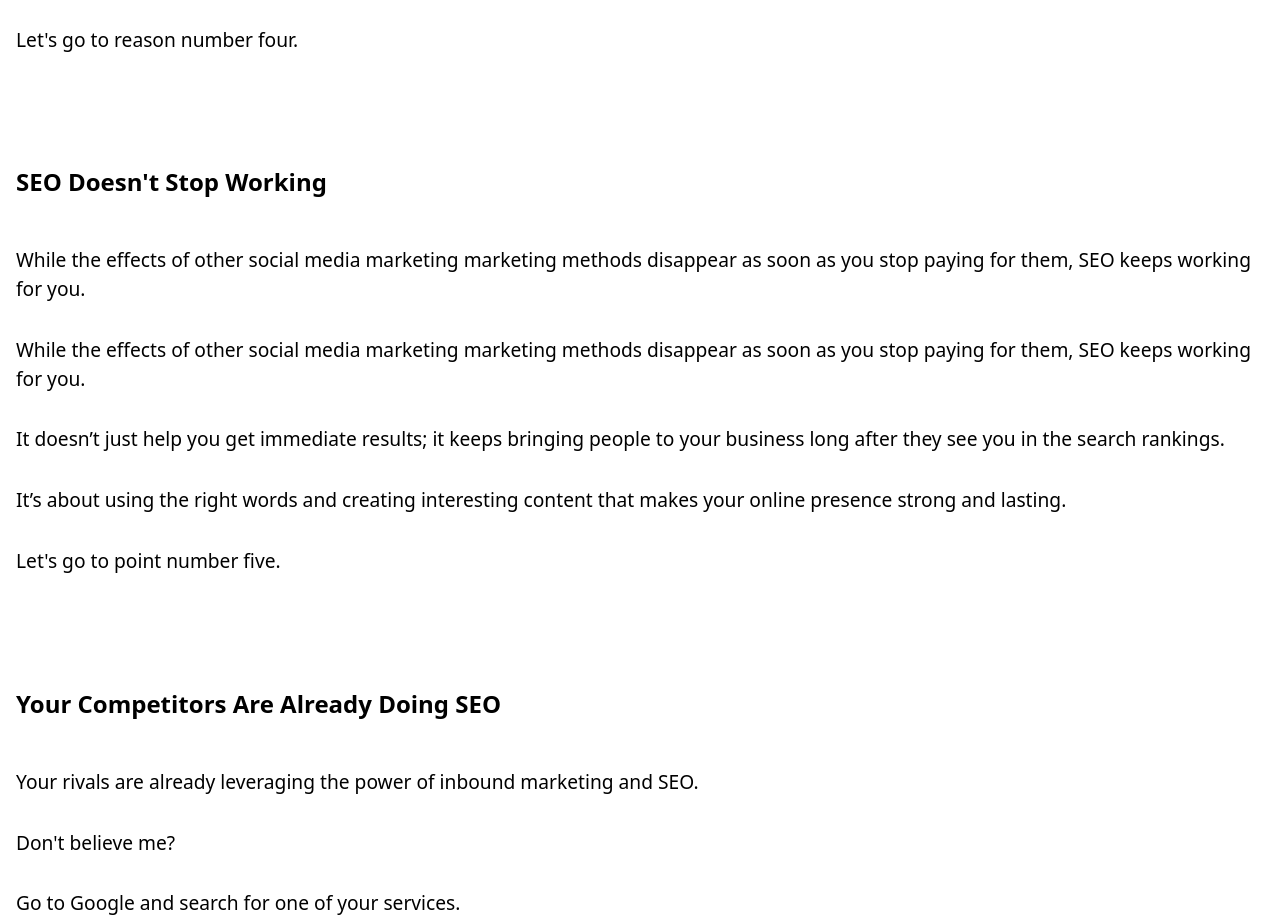
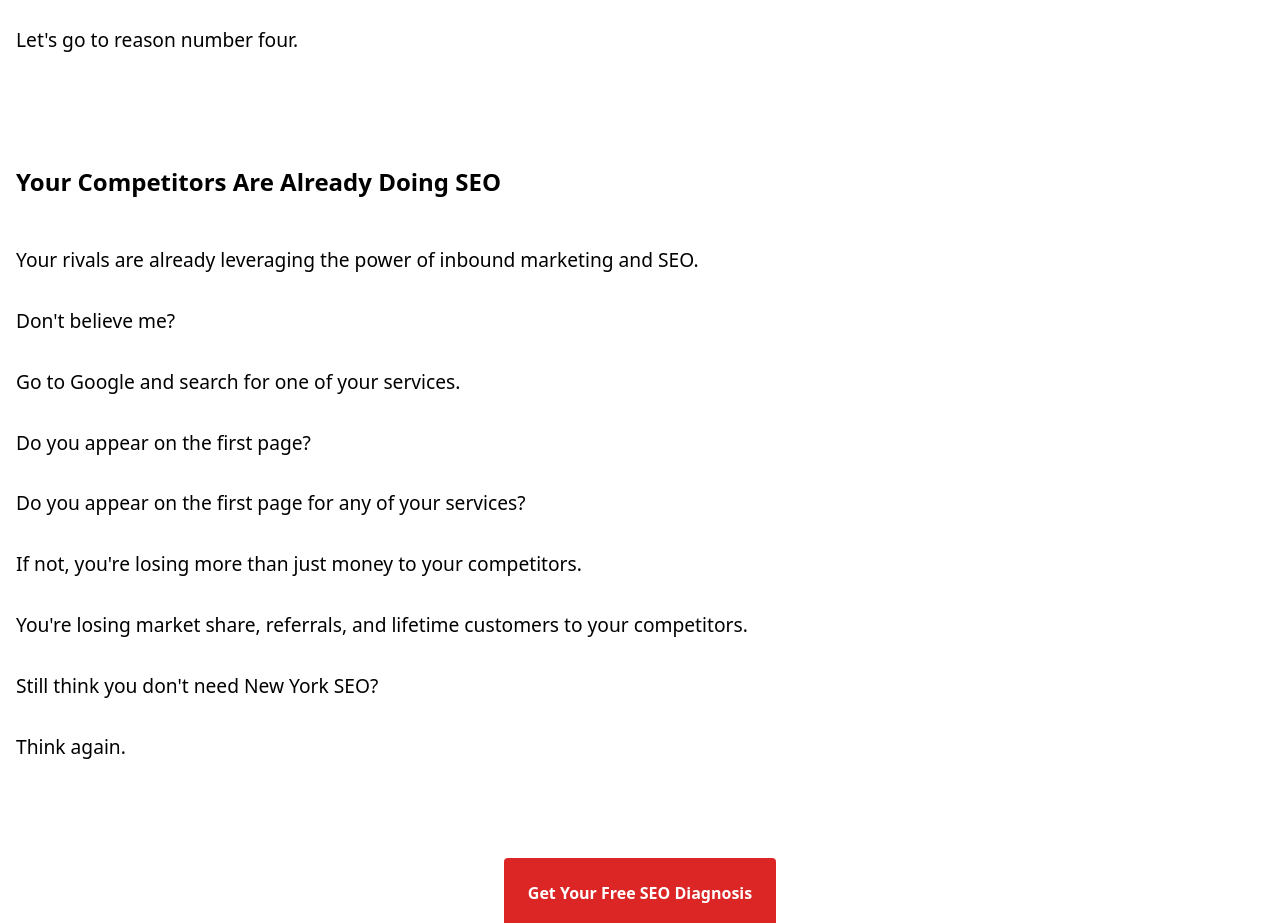
Before and after one commit to kgb4000/ny-seo-consultant, a Next.js app: page / in a window 1280 px wide. Shown: the part 3560-4483 px from the top of the page. Built offline with nearby package versions, Linux system fonts and the light colour scheme.

Commit message:
Fixed content.

```diff
--- a/pages/index.js
+++ b/pages/index.js
@@ -183,35 +183,6 @@ export default function Home() {
                   that makes your online presence strong and lasting.
                 </p>
                 <p>Let's go to reason number four.</p>
-              </div>
-            </div>
-          </div>
-          <div className="py-10">
-            <div>
-              <div>
-                <h3 className="text-2xl font-bold pb-4">
-                  SEO Doesn't Stop Working
-                </h3>
-                <p>
-                  While the effects of other social media marketing marketing
-                  methods disappear as soon as you stop paying for them, SEO
-                  keeps working for you.
-                </p>
-                <p>
-                  While the effects of other social media marketing marketing
-                  methods disappear as soon as you stop paying for them, SEO
-                  keeps working for you.
-                </p>
-                <p>
-                  It doesn’t just help you get immediate results; it keeps
-                  bringing people to your business long after they see you in
-                  the search rankings.
-                </p>
-                <p>
-                  It’s about using the right words and creating interesting
-                  content that makes your online presence strong and lasting.
-                </p>
-                <p>Let's go to point number five.</p>
               </div>
             </div>
           </div>
```
